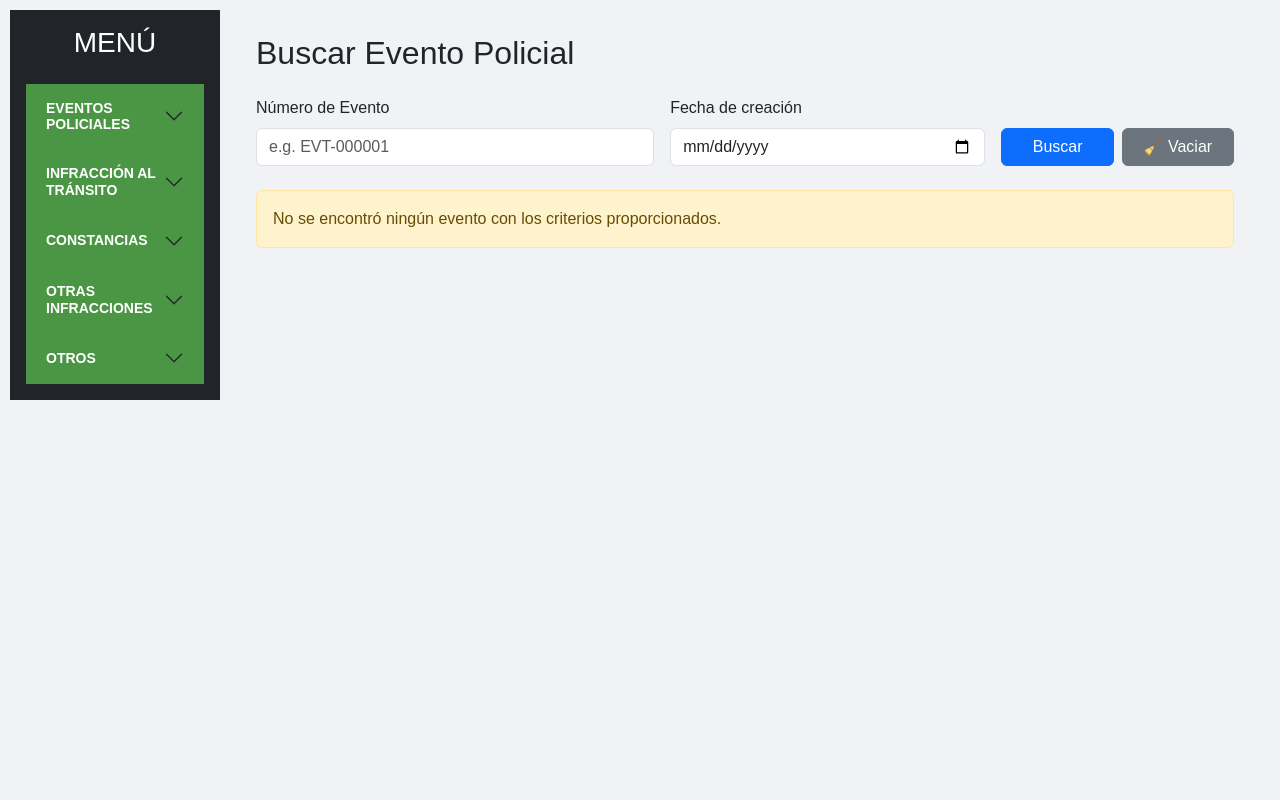
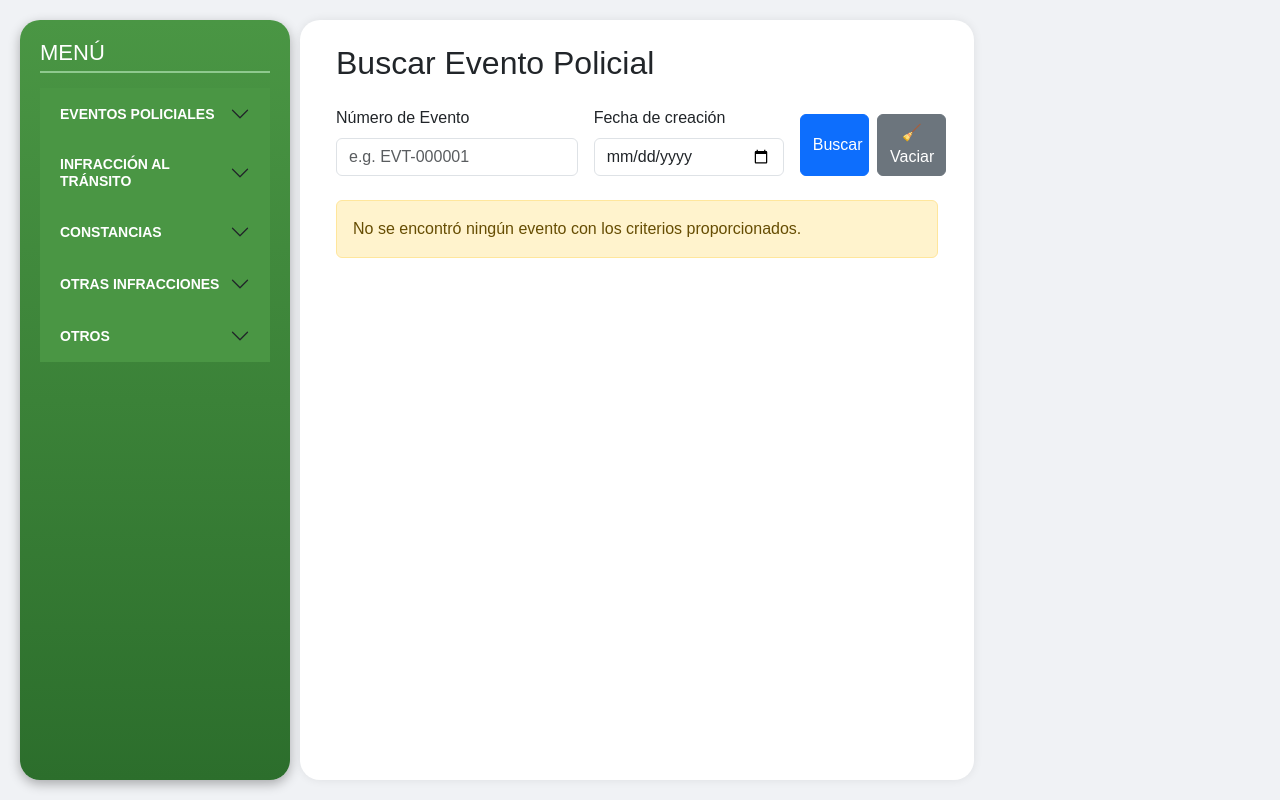
Before and after one commit to ELResidenteX/SistemasPoliciales, a Django app: page /evento/buscar/ in a window 1280 px wide. Run offline with Django 4.2, Linux system fonts and the light colour scheme.

Commit message:
fix: responde base.html

```diff
--- a/core/templates/base.html
+++ b/core/templates/base.html
@@ -3,7 +3,6 @@
 <head>
     {% load static %}
     <meta charset="UTF-8">
-    <meta name="viewport" content="width=device-width, initial-scale=1">
     <title>{% block title %}Sistema Policial{% endblock %}</title>
 
     <!-- Bootstrap 5 -->
@@ -11,12 +10,11 @@
     <link rel="stylesheet" href="{% static 'core/styles.css' %}">
 </head>
 <body>
-<div class="container-fluid">
-    <div class="row">
+<div class="d-flex">
 
     <!-- Sidebar fija -->
-        <aside class="col-md-3 col-lg-2 bg-dark text-white p-3">
-            <h3 class="mb-4 text-center">MENÚ</h3>
+    <div class="sidebar">
+        <h3>MENÚ</h3>
 
         <div class="accordion" id="menuAcordeon">
 
@@ -104,20 +102,27 @@
                     <div class="accordion-body p-2">
                         <ul class="list-unstyled">
                             <li><a href="{% url 'cambio_clave' %}" class="text-white d-block py-1">Cambio de clave</a></li>
+
                             <li><a href="{% url 'manuales_usuario' %}" class="text-white d-block py-1">Manuales</a></li>
+
+
                             {% if request.user.perfilusuario.rol == "super_admin" or request.user.perfilusuario.rol == "administrador" %}
                                 <li><a href="{% url 'crear_usuario' %}" class="text-white d-block py-1">Configuración de usuarios</a></li>
                             {% endif %}
+
                             <li><a href="{% url 'logout' %}" class="text-white d-block py-1">Salir</a></li>
                         </ul>
                     </div>
                 </div>
             </div>
+
         </div>
-        </aside>
+    </div>
 
     <!-- Panel principal de contenido -->
-        <main class="col-md-9 col-lg-10 p-4">
+    <div class="main flex-grow-1 p-4">
+
+        <!-- ✅ Información del usuario con validación -->
         {% if request.user.is_authenticated and request.user.perfilusuario %}
         <div class="alert alert-success mb-4 rounded-3 shadow-sm" role="alert" style="font-size: 0.95rem;">
             <strong>Usuario:</strong> {{ request.user.username }} &nbsp; | &nbsp;
@@ -127,9 +132,10 @@
 
         {% block content %}
         {% include "core/presentacion.html" %}
+
         {% endblock %}
-        </main>
     </div>
+
 </div>
 
 <script src="https://cdn.jsdelivr.net/npm/bootstrap@5.3.3/dist/js/bootstrap.bundle.min.js"></script>
```
Lines whose indentation alone changed are shown as unchanged.
